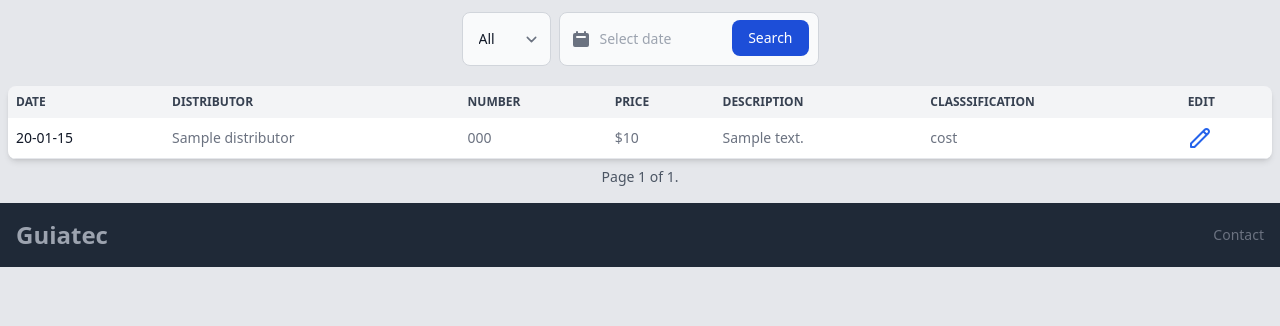
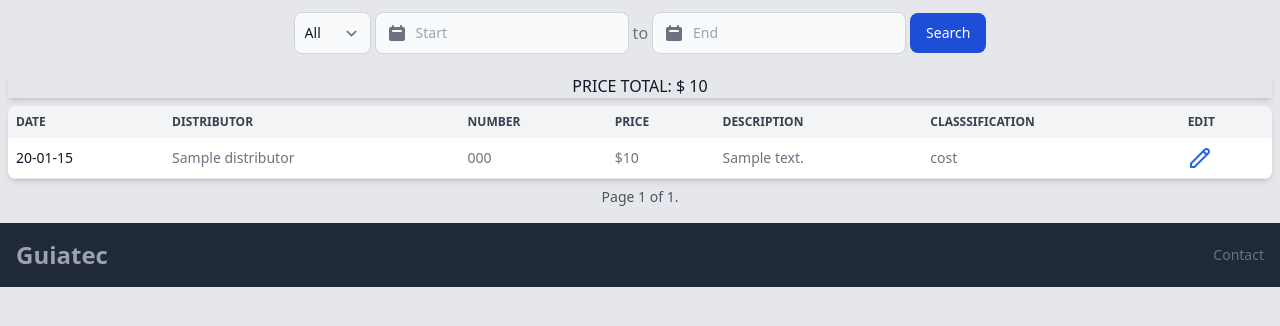
Before and after one commit to jfbz14/project-spa, a Django app: page /administrator/list/expense/ in a window 1280 px wide. Shown: the part 60-386 px from the top of the page. Run offline with Django 4.2, Linux system fonts and the light colour scheme; a user stored in the database is signed in; tables that the repository leaves empty hold one stand-in row (values such as "Sample post"); some libraries are stand-ins or nearby versions.

Commit message:
search fixed

```diff
--- a/templates/administrator/expense/list_expense.html
+++ b/templates/administrator/expense/list_expense.html
@@ -31,34 +31,50 @@ List expenses
 
 {% block content %}
 
+<div class=" mx-auto">
+    <form method="GET" class="flex items-stretch justify-center">
 
-<div class=" mx-auto">
-    <form method="GET" class="flex items-stretch justify-center" >
         {% csrf_token %}
         <div class="p-1">
-            <select id="countries" name="search" class="block w-full p-4 text-sm text-gray-900 border border-gray-300 rounded-lg bg-gray-50 focus:ring-blue-500 focus:border-blue-500 dark:bg-gray-800 dark:border-gray-600 dark:placeholder-gray-400 dark:text-white dark:focus:ring-blue-500 dark:focus:border-blue-500">
+            <select id="countries" name="search" class="block w-full p-2.5 text-sm text-gray-900 border border-gray-300 rounded-lg bg-gray-50 focus:ring-blue-500 focus:border-blue-500 dark:bg-gray-800 dark:border-gray-600 dark:placeholder-gray-400 dark:text-white dark:focus:ring-blue-500 dark:focus:border-blue-500">
                 <option value="">All</option>
                 <option value="cost">Cost</option>
                 <option value="expense">Expense</option>
             </select>
         </div>
+        <div date-rangepicker datepicker-format="yyyy-mm-dd" datepicker-autohide class="flex items-center">
 
-        <div class="p-1">
-            <label for="default-search" class="mb-2 text-sm font-medium text-gray-900 sr-only dark:text-white">Search</label>
             <div class="relative">
-                <div class="flex absolute inset-y-0 left-0 items-center pl-3 pointer-events-none">
-                    <svg aria-hidden="true" class="w-5 h-5 text-gray-500 dark:text-gray-400" fill="currentColor" viewBox="0 0 20 20" xmlns="http://www.w3.org/2000/svg">
-                        <path fill-rule="evenodd" d="M6 2a1 1 0 00-1 1v1H4a2 2 0 00-2 2v10a2 2 0 002 2h12a2 2 0 002-2V6a2 2 0 00-2-2h-1V3a1 1 0 10-2 0v1H7V3a1 1 0 00-1-1zm0 5a1 1 0 000 2h8a1 1 0 100-2H6z" clip-rule="evenodd">
+              <div class="absolute inset-y-0 left-0 flex items-center pl-3 pointer-events-none">
+                  <svg aria-hidden="true" class="w-5 h-5 text-gray-500 dark:text-gray-400" fill="currentColor" viewBox="0 0 20 20" xmlns="http://www.w3.org/2000/svg"><path fill-rule="evenodd" d="M6 2a1 1 0 00-1 1v1H4a2 2 0 00-2 2v10a2 2 0 002 2h12a2 2 0 002-2V6a2 2 0 00-2-2h-1V3a1 1 0 10-2 0v1H7V3a1 1 0 00-1-1zm0 5a1 1 0 000 2h8a1 1 0 100-2H6z" clip-rule="evenodd"></path></svg>
+              </div>
+              <input name="start" type="text" value="{{request.GET.start}}"
+                class="bg-gray-50 border border-gray-300 text-gray-900 text-sm rounded-lg focus:ring-blue-500 focus:border-blue-500 block w-full pl-10 p-2.5  dark:bg-gray-800 dark:border-gray-600 dark:placeholder-gray-400 dark:text-white dark:focus:ring-blue-500 dark:focus:border-blue-500" placeholder="Start">
+            </div>
 
-                        </path>
-                    </svg>
-                    </div>
-                <input datepicker datepicker-format="yyyy-mm-dd" datepicker-autohide type="text" id="default-search" value="{{request.GET.start}}" name="start" class="block w-full p-4 pl-10 text-sm text-gray-900 border border-gray-300 rounded-lg bg-gray-50 focus:ring-blue-500 focus:border-blue-500 dark:bg-gray-800 dark:border-gray-600 dark:placeholder-gray-400 dark:text-white dark:focus:ring-blue-500 dark:focus:border-blue-500" placeholder="Select date">
-                <button type="submit" class="text-white absolute right-2.5 bottom-2.5 bg-blue-700 hover:bg-blue-800 focus:ring-4 focus:outline-none focus:ring-blue-300 font-medium rounded-lg text-sm px-4 py-2 dark:bg-blue-600 dark:hover:bg-blue-700 dark:focus:ring-blue-800">Search</button>
+            <span class="mx-1 text-gray-500">to</span>
+
+            <div class="relative">
+              <div class="absolute inset-y-0 left-0 flex items-center pl-3 pointer-events-none">
+                  <svg aria-hidden="true" class="w-5 h-5 text-gray-500 dark:text-gray-400" fill="currentColor" viewBox="0 0 20 20" xmlns="http://www.w3.org/2000/svg"><path fill-rule="evenodd" d="M6 2a1 1 0 00-1 1v1H4a2 2 0 00-2 2v10a2 2 0 002 2h12a2 2 0 002-2V6a2 2 0 00-2-2h-1V3a1 1 0 10-2 0v1H7V3a1 1 0 00-1-1zm0 5a1 1 0 000 2h8a1 1 0 100-2H6z" clip-rule="evenodd"></path></svg>
+              </div>
+              <input name="end" type="text" value="{{request.GET.end}}"
+              class="bg-gray-50 border border-gray-300 text-gray-900 text-sm rounded-lg focus:ring-blue-500 focus:border-blue-500 block w-full pl-10 p-2.5  dark:bg-gray-800 dark:border-gray-600 dark:placeholder-gray-400 dark:text-white dark:focus:ring-blue-500 dark:focus:border-blue-500" placeholder="End">
             </div>
+
+            <div class="relative mx-1">
+                <button type="submit" class="text-white bg-blue-700 hover:bg-blue-800 focus:ring-4 focus:outline-none focus:ring-blue-300 font-medium rounded-lg text-sm px-4 py-2.5 dark:bg-blue-600 dark:hover:bg-blue-700 dark:focus:ring-blue-800">Search</button>
+            </div>
+
         </div>
 
     </form>
+</div>
+
+<div class="text-center">
+    <h5 class="font-medium text-gray-900 dark:text-gray-900 shadow-md mb-2 uppercase">
+        Price total: $ {{price_total|floatformat:0}}
+    </h5>
 </div>
 
 
@@ -129,11 +145,11 @@ List expenses
 <div class="pagination text-center py-2">
     <span class="step-links justify-between">
         {% if page_obj.has_previous %}
-            <a href="?page=1&search={{request.GET.search}}&start={{request.GET.start}}"
+            <a href="?page=1&search={{request.GET.search}}&start={{request.GET.start}}&end={{request.GET.end}}"
             class="inline-flex items-center px-4 py-2 text-sm font-medium text-gray-500 bg-white border border-gray-300 rounded-lg hover:bg-gray-100 hover:text-gray-700 dark:bg-gray-800 dark:border-gray-700 dark:text-gray-400 dark:hover:bg-gray-700 dark:hover:text-white">
             &laquo; first
             </a>
-            <a href="?page={{ page_obj.previous_page_number }}&search={{request.GET.search}}&start={{request.GET.start}}"
+            <a href="?page={{ page_obj.previous_page_number }}&search={{request.GET.search}}&start={{request.GET.start}}&end={{request.GET.end}}"
             class="inline-flex items-center px-4 py-2 text-sm font-medium text-gray-500 bg-white border border-gray-300 rounded-lg hover:bg-gray-100 hover:text-gray-700 dark:bg-gray-800 dark:border-gray-700 dark:text-gray-400 dark:hover:bg-gray-700 dark:hover:text-white">
             previous
             </a>
@@ -144,8 +160,8 @@ List expenses
         </span>
 
         {% if page_obj.has_next %}
-            <a href="?page={{ page_obj.next_page_number }}&search={{request.GET.search}}&start={{request.GET.start}}" class="inline-flex items-center px-4 py-2 text-sm font-medium text-gray-500 bg-white border border-gray-300 rounded-lg hover:bg-gray-100 hover:text-gray-700 dark:bg-gray-800 dark:border-gray-700 dark:text-gray-400 dark:hover:bg-gray-700 dark:hover:text-white">next</a>
-            <a href="?page={{ page_obj.paginator.num_pages }}&search={{request.GET.search}}&start={{request.GET.start}}" class="inline-flex items-center px-4 py-2 text-sm font-medium text-gray-500 bg-white border border-gray-300 rounded-lg hover:bg-gray-100 hover:text-gray-700 dark:bg-gray-800 dark:border-gray-700 dark:text-gray-400 dark:hover:bg-gray-700 dark:hover:text-white">last &raquo;</a>
+            <a href="?page={{ page_obj.next_page_number }}&search={{request.GET.search}}&start={{request.GET.start}}&end={{request.GET.end}}" class="inline-flex items-center px-4 py-2 text-sm font-medium text-gray-500 bg-white border border-gray-300 rounded-lg hover:bg-gray-100 hover:text-gray-700 dark:bg-gray-800 dark:border-gray-700 dark:text-gray-400 dark:hover:bg-gray-700 dark:hover:text-white">next</a>
+            <a href="?page={{ page_obj.paginator.num_pages }}&search={{request.GET.search}}&start={{request.GET.start}}&end={{request.GET.end}}" class="inline-flex items-center px-4 py-2 text-sm font-medium text-gray-500 bg-white border border-gray-300 rounded-lg hover:bg-gray-100 hover:text-gray-700 dark:bg-gray-800 dark:border-gray-700 dark:text-gray-400 dark:hover:bg-gray-700 dark:hover:text-white">last &raquo;</a>
         {% endif %}
     </span>
 </div>
```
